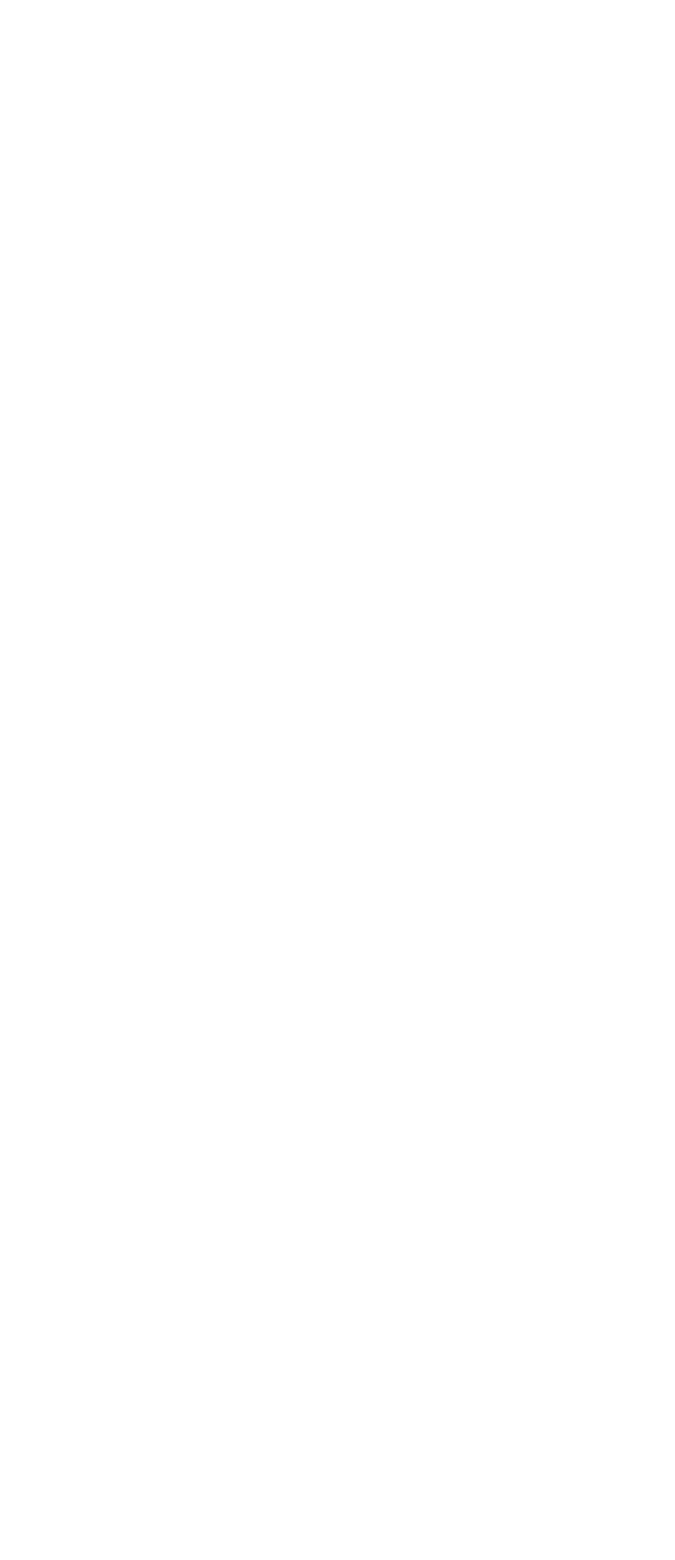
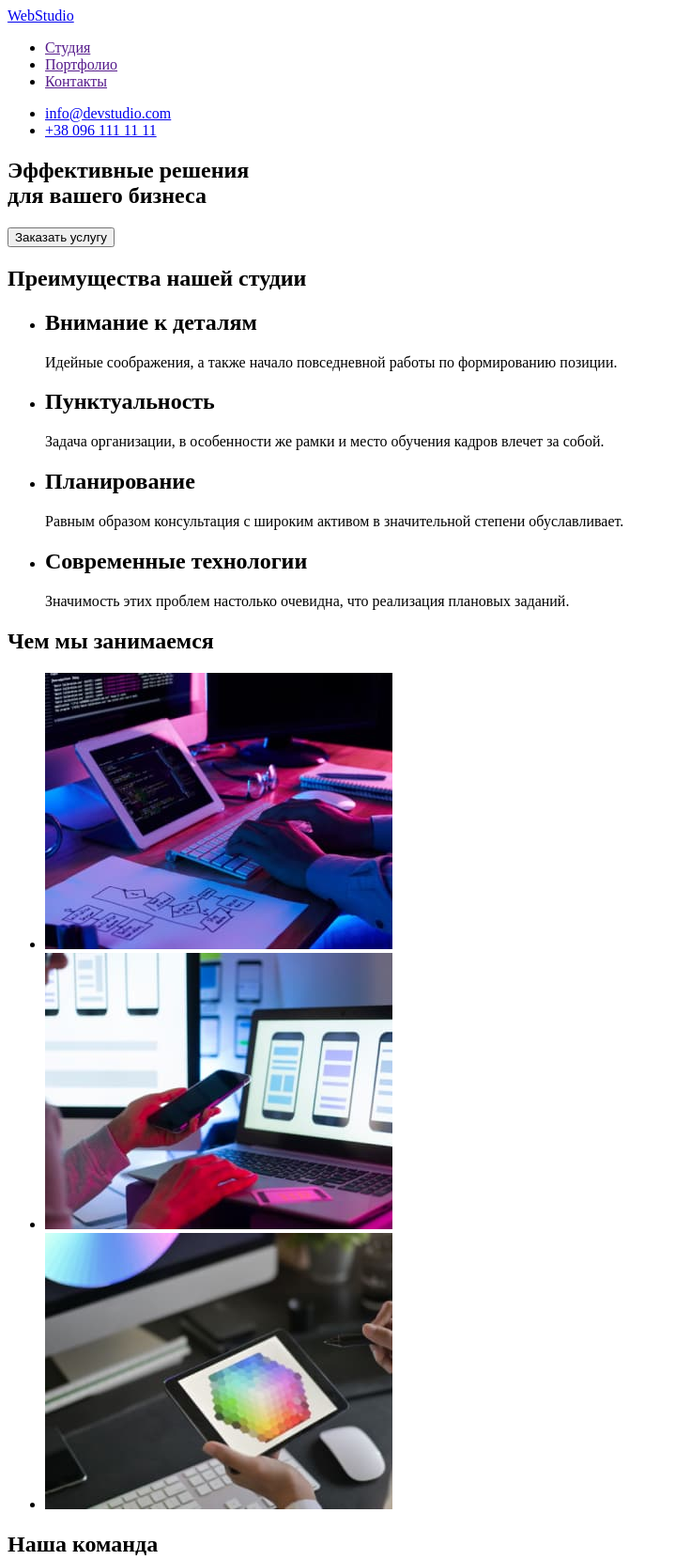
Before and after one commit to Dobruy888/goit-markup-hw-01, a plain HTML site: page index.html in a window 1280 px wide. Shown: the top 1660 px of the page at 94% size, without its empty margins (0-719 px from the left). Before the commit the page ends 800 px from the top, so only its background shows below. Drawn offline with Linux system fonts and the light colour scheme.

Commit message:
Доделал 1 дз

```diff
--- a/css/styles.css
+++ b/css/styles.css
@@ -1,4 +1,2 @@
 body {
-  background-color: #fff;
-  color: #2a2a2a;
 }
--- a/index.html
+++ b/index.html
@@ -4,7 +4,130 @@
     <meta charset="UTF-8" />
     <meta http-equiv="X-UA-Compatible" content="IE=edge" />
     <meta name="viewport" content="width=device-width, initial-scale=1.0" />
-    <title>Git Rules!</title>
+    <title>Document</title>
   </head>
-  <body></body>
+  <body>
+    <!--Page header-->
+    <header>
+      <nav>
+        <a href="https://www.google.com/"> WebStudio</a>
+        <ul>
+          <li><a href="">Студия</a></li>
+          <li><a href="">Портфолио</a></li>
+          <li><a href="">Контакты</a></li>
+        </ul>
+      </nav>
+      <ul>
+        <li><a href="mailto:info@devstudio.com">info@devstudio.com</a></li>
+        <li><a href="tel:+380961111111">+38 096 111 11 11</a></li>
+      </ul>
+    </header>
+    <main>
+      <!--Hero Section -->
+      <section>
+        <h1>
+          Эффективные решения <br />
+          для вашего бизнеса
+        </h1>
+        <button type="button">Заказать услугу</button>
+      </section>
+
+      <!--Advantages Section-->
+      <div>
+        <section><h2>Преимущества нашей студии</h2></section>
+        <section>
+          <ul>
+            <li>
+              <h2>Внимание к деталям</h2>
+              <p>
+                Идейные соображения, а также начало повседневной работы по формированию позиции.
+              </p>
+            </li>
+            <li>
+              <h2>Пунктуальность</h2>
+              <p>
+                Задача организации, в особенности же рамки и место обучения кадров влечет за собой.
+              </p>
+            </li>
+            <li>
+              <h2>Планирование</h2>
+              <p>
+                Равным образом консультация с широким активом в значительной степени обуславливает.
+              </p>
+            </li>
+            <li>
+              <h2>Современные технологии</h2>
+              <p>Значимость этих проблем настолько очевидна, что реализация плановых заданий.</p>
+            </li>
+          </ul>
+        </section>
+      </div>
+
+      <!--What are we doing section-->
+      <div>
+        <section>
+          <h2>Чем мы занимаемся</h2>
+          <ul>
+            <li>
+              <img width="370" height="294" src="./images/box1.jpg" alt="man is writting code" />
+            </li>
+            <li>
+              <img width="370" height="294" src="./images/box2.jpg" alt="man is holding phone" />
+            </li>
+            <li>
+              <img
+                width="370"
+                height="294"
+                src="./images/box3.jpg"
+                alt="man is choosing a colour"
+              />
+            </li>
+          </ul>
+        </section>
+      </div>
+
+      <!--Our team-->
+      <div>
+        <section>
+          <h2>Наша команда</h2>
+          <ul>
+            <li>
+              <figure>
+                <img width="270" height="260" src="./images/img2.jpg" alt="man" />
+                <figcaption>Игорь Демьяненко Product Designer</figcaption>
+              </figure>
+            </li>
+            <li>
+              <figure>
+                <img width="270" height="260" src="./images/img3.jpg" alt="women" />
+                <figcaption>Ольга Репина Frontend Developer</figcaption>
+              </figure>
+            </li>
+            <li>
+              <figure>
+                <img width="270" height="260" src="./images/img4.jpg" alt="man" />
+                <figcaption>Николай Тарасов Marketing</figcaption>
+              </figure>
+            </li>
+            <li>
+              <figure>
+                <img width="270" height="260" src="./images/img5.jpg" alt="man" />
+                <figcaption>Михаил Ермаков UI Designer</figcaption>
+              </figure>
+            </li>
+          </ul>
+        </section>
+      </div>
+    </main>
+
+    <!--Footer-->
+    <footer>
+      <a href="https://www.google.com/">WebStudio</a>
+      <ul>
+        <li>г. Киев, пр-т Леси Украинки, 26</li>
+        <li><a href="mailto:info@devstudio.com">info@devstudio.com</a></li>
+        <li><a href="tel:+380961111111">+38 096 111 11 11</a></li>
+      </ul>
+    </footer>
+  </body>
 </html>
```
Also changed, not shown: .prettierrc.json (added), images/box1.jpg (added), images/box2.jpg (added), images/box3.jpg (added), images/img2.jpg (added), images/img3.jpg (added), images/img4.jpg (added), images/img5.jpg (added).
